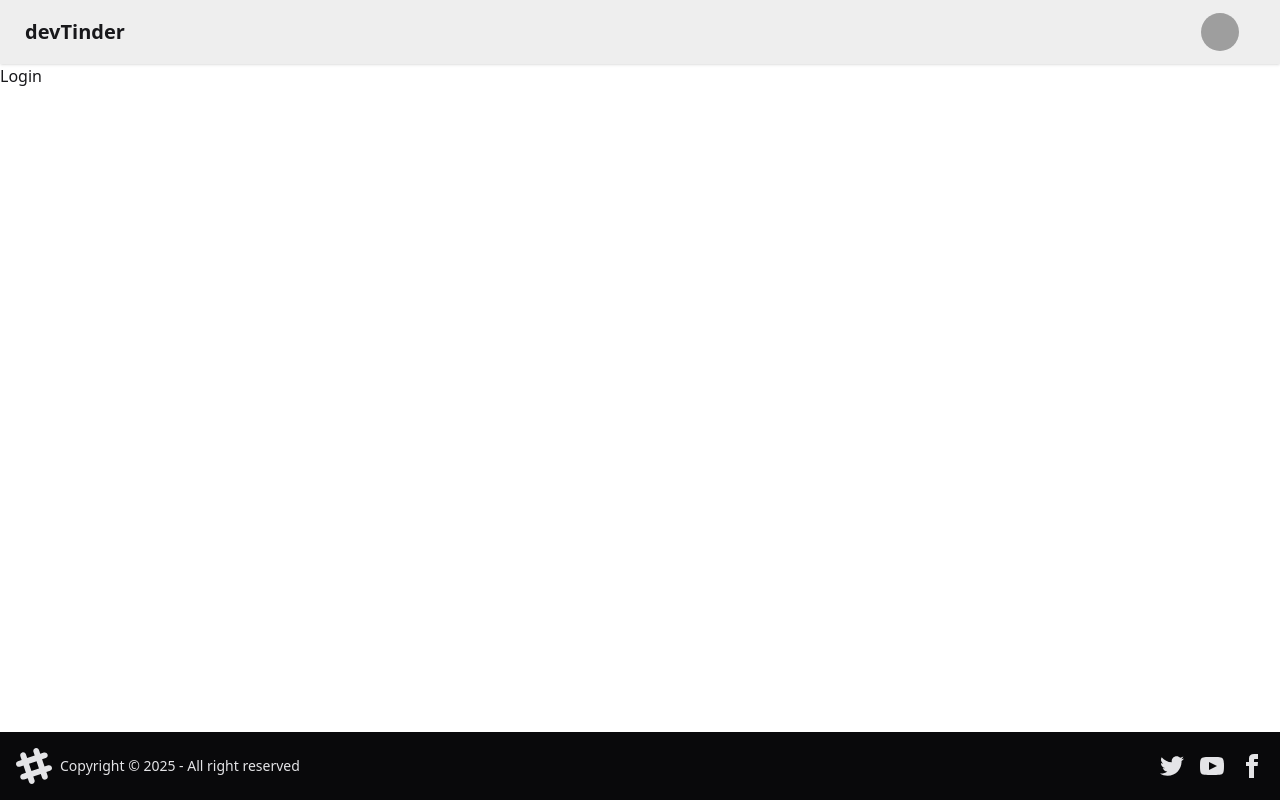
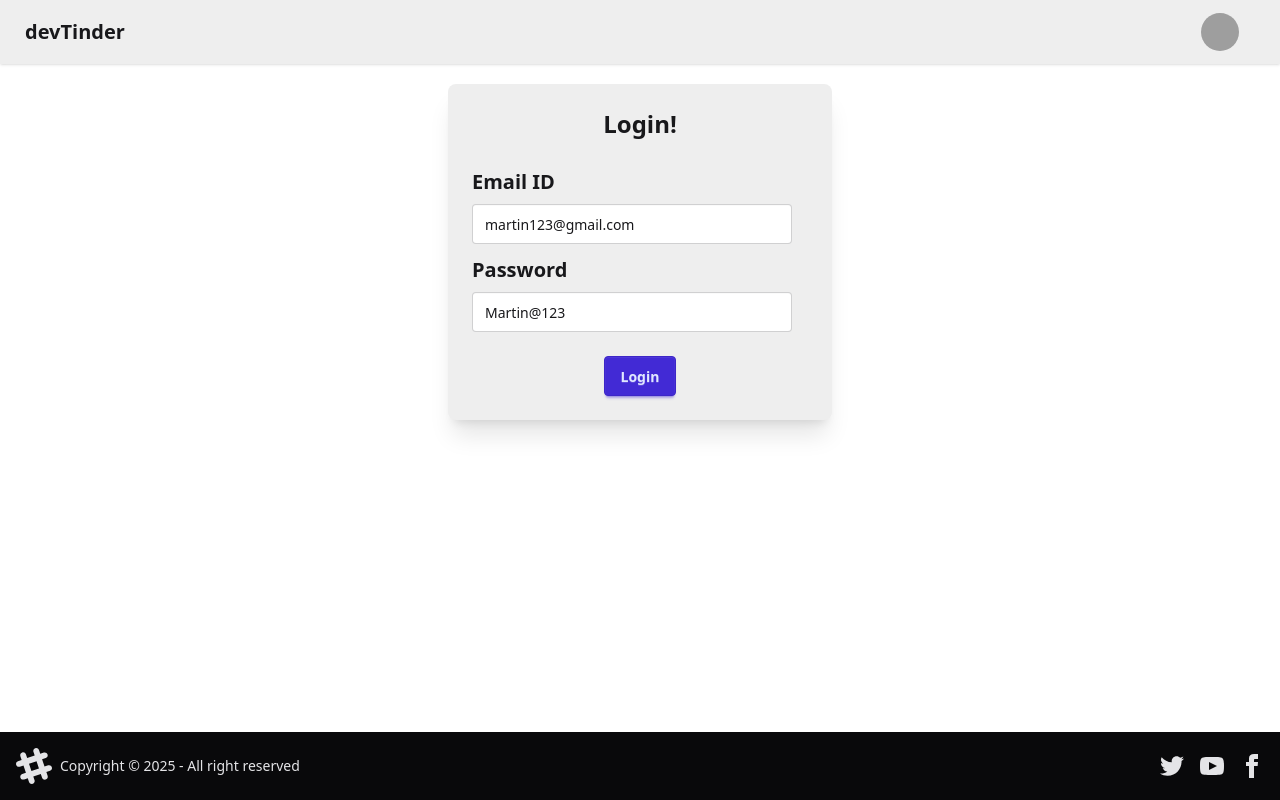
Before and after one commit to dhirajsahh/devTinderweb, a React (Vite) app: page /login in a window 1280 px wide. Built offline with nearby package versions, Linux system fonts and the light colour scheme; grey boxes are pictures that could not be loaded.

Commit message:
configured store

```diff
--- a/package.json
+++ b/package.json
@@ -10,9 +10,12 @@
     "preview": "vite preview"
   },
   "dependencies": {
+    "@reduxjs/toolkit": "^2.11.0",
     "@tailwindcss/vite": "^4.1.17",
+    "axios": "^1.13.2",
     "react": "^19.2.0",
     "react-dom": "^19.2.0",
+    "react-redux": "^9.2.0",
     "react-router-dom": "^7.10.1",
     "tailwindcss": "^4.1.17"
   },
--- a/src/App.jsx
+++ b/src/App.jsx
@@ -4,10 +4,13 @@ import Navbar from "./Navbar";
 import Body from "./Body";
 import Login from "./Login";
 import Profiles from "./Profiles";
+import { Provider } from "react-redux";
+import store from "./utilis/appStore";
 
 function App() {
   return (
     <>
+      <Provider store={store}>
         <BrowserRouter>
           <Routes>
             <Route path="/" element={<Body />}>
@@ -16,7 +19,7 @@ function App() {
             </Route>
           </Routes>
         </BrowserRouter>
-      {/* <Navbar /> */}
+      </Provider>
     </>
   );
 }
--- a/src/Footer.jsx
+++ b/src/Footer.jsx
@@ -1,4 +1,5 @@
 import React from "react";
+import { Link } from "react-router-dom";
 
 const Footer = () => {
   return (
@@ -40,7 +41,11 @@ const Footer = () => {
             <path d="M19.615 3.184c-3.604-.246-11.631-.245-15.23 0-3.897.266-4.356 2.62-4.385 8.816.029 6.185.484 8.549 4.385 8.816 3.6.245 11.626.246 15.23 0 3.897-.266 4.356-2.62 4.385-8.816-.029-6.185-.484-8.549-4.385-8.816zm-10.615 12.816v-8l8 3.993-8 4.007z"></path>
           </svg>
         </a>
-        <a>
+        <a
+          href="https://www.facebook.com"
+          target="_blank"
+          rel="noopener noreferrer"
+        >
           <svg
             xmlns="http://www.w3.org/2000/svg"
             width="24"
--- a/src/Login.jsx
+++ b/src/Login.jsx
@@ -1,7 +1,65 @@
-import React from "react";
+import axios from "axios";
+import React, { useState } from "react";
+import { useDispatch } from "react-redux";
+import { addUser } from "./utilis/userSlice";
 
 const Login = () => {
-  return <div>Login</div>;
+  const [emailId, setEmailId] = useState("martin123@gmail.com");
+  const [password, setPassword] = useState("Martin@123");
+  const dispatch = useDispatch();
+  const handleLogin = async () => {
+    try {
+      const response = await axios.post(
+        "http://localhost:3000/login",
+        {
+          email: emailId,
+          password,
+        },
+        {
+          withCredentials: true,
+        }
+      );
+      dispatch(addUser(response.data));
+    } catch (error) {
+      console.log(error);
+    }
+  };
+  return (
+    <div className="flex justify-center my-5">
+      <div className="card bg-base-300 w-96 shadow-xl">
+        <div className="card-body gap-5">
+          <h2 className="card-title justify-center text-2xl">Login!</h2>
+          <div>
+            <fieldset className="fieldset">
+              <legend className="fieldset-legend text-xl">Email ID</legend>
+              <input
+                type="text"
+                className="input"
+                placeholder="Email Id"
+                value={emailId}
+                onChange={(e) => setEmailId(e.target.value)}
+              />
+            </fieldset>
+            <fieldset className="fieldset">
+              <legend className="fieldset-legend text-xl">Password</legend>
+              <input
+                type="text"
+                className="input"
+                placeholder="Password"
+                value={password}
+                onChange={(e) => setPassword(e.target.value)}
+              />
+            </fieldset>
+          </div>
+          <div className="card-actions justify-center">
+            <button className="btn btn-primary" onClick={handleLogin}>
+              Login
+            </button>
+          </div>
+        </div>
+      </div>
+    </div>
+  );
 };
 
 export default Login;
--- /dev/null
+++ b/src/utilis/appStore.js
@@ -0,0 +1,9 @@
+import { configureStore } from "@reduxjs/toolkit";
+import userReducer from "./userSlice";
+
+const store = configureStore({
+  reducer: {
+    user: userReducer,
+  },
+});
+export default store;
--- /dev/null
+++ b/src/utilis/userSlice.js
@@ -0,0 +1,17 @@
+import { createSlice } from "@reduxjs/toolkit";
+
+const userSlice = createSlice({
+  name: "user",
+  initialState: null,
+  reducers: {
+    addUser: (state, action) => {
+      return action.payload;
+    },
+    removeUser: (state, action) => {
+      return null;
+    },
+  },
+});
+export const { addUser, removeUser } = userSlice.actions;
+
+export default userSlice.reducer;
```
Also changed, not shown: 1 other file (tests, documents, lock files or other folders). Lines whose indentation alone changed are shown as unchanged.
